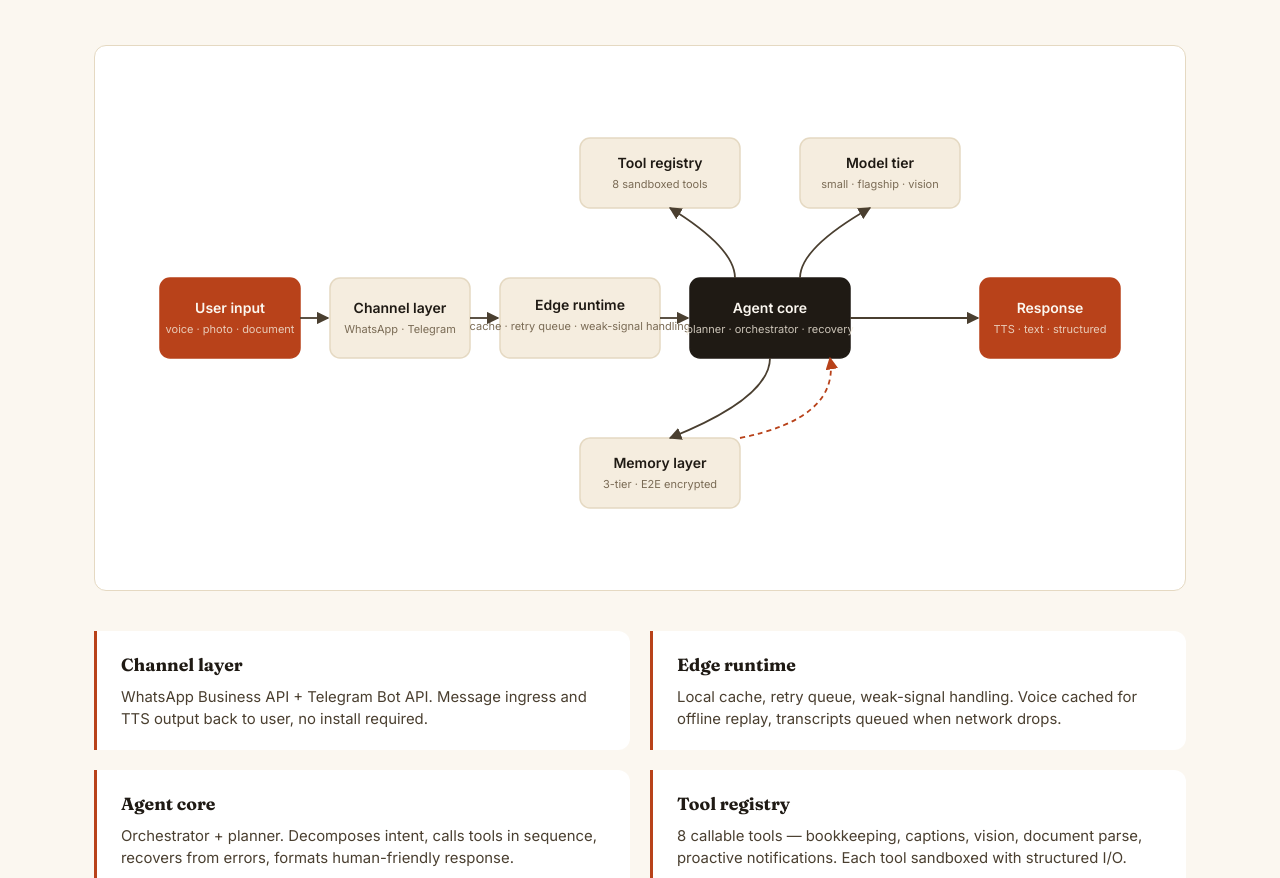
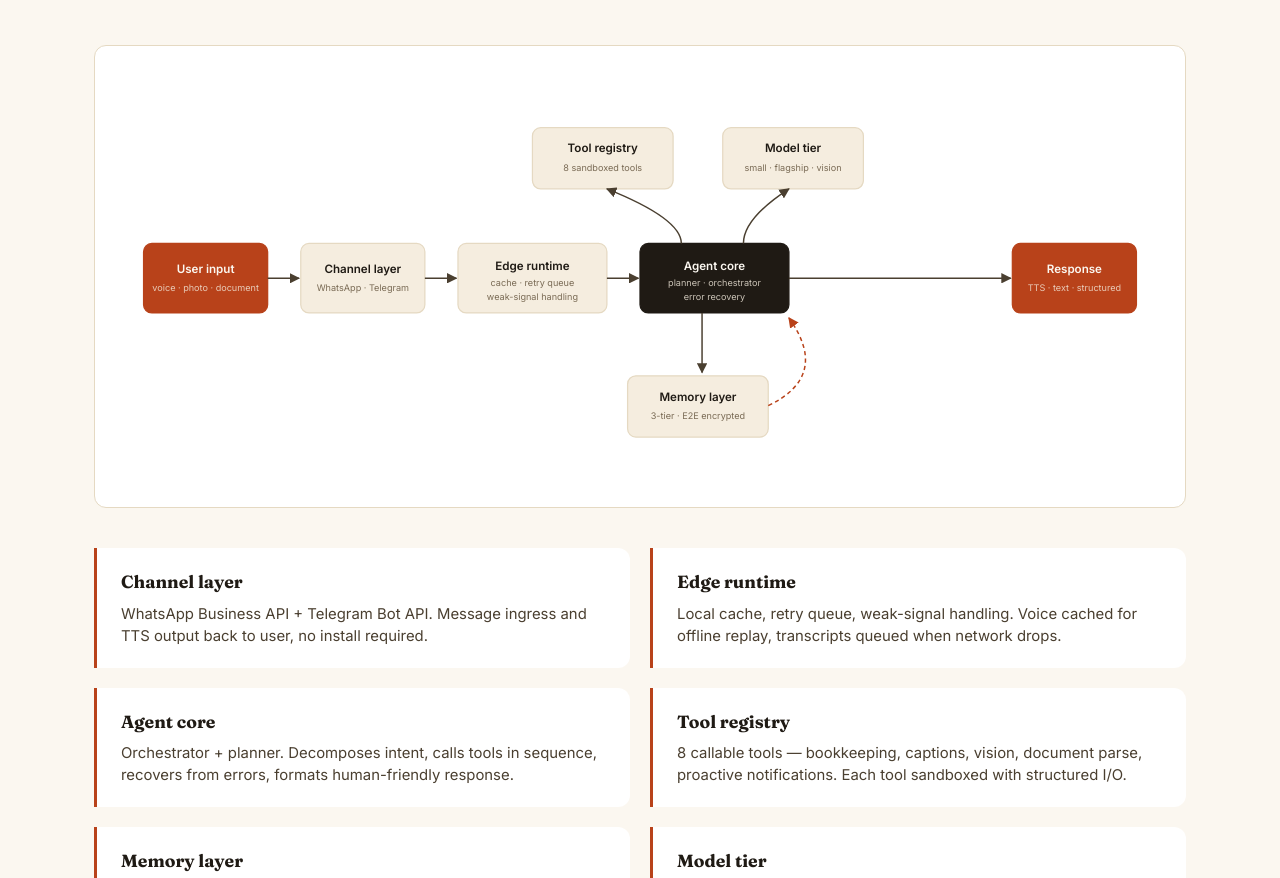
Before and after one commit to gamingsipol-svg/Sanak-AI-Assistant-for-Indonesian-MSMEs, a plain HTML site: page index.html in a window 1280 px wide. Shown: the part 10484-11362 px from the top of the page. Drawn offline with Linux system fonts and the light colour scheme.

Commit message:
fix(arch): split overflowing subtitle text in Edge runtime and Agent core boxes
Subtitle 'cache · retry queue · weak-signal handling' was overflowing
the Edge runtime box width and visually colliding with Agent core's
subtitle. Solution: expand viewBox 1000→1240, respace boxes, split
long subtitles into two lines via separate text elements.

Applied across EN/ID/CN i18n keys (added .sub1/.sub2 variants).

```diff
--- a/i18n-extra-2.js
+++ b/i18n-extra-2.js
@@ -54,9 +54,11 @@
       "arch.svg.channel": "Channel layer",
       "arch.svg.channel.sub": "WhatsApp · Telegram",
       "arch.svg.edge": "Edge runtime",
-      "arch.svg.edge.sub": "cache · retry queue · weak-signal handling",
+      "arch.svg.edge.sub1": "cache · retry queue",
+      "arch.svg.edge.sub2": "weak-signal handling",
       "arch.svg.agent": "Agent core",
-      "arch.svg.agent.sub": "planner · orchestrator · recovery",
+      "arch.svg.agent.sub1": "planner · orchestrator",
+      "arch.svg.agent.sub2": "error recovery",
       "arch.svg.tools": "Tool registry",
       "arch.svg.tools.sub": "8 sandboxed tools",
       "arch.svg.memory": "Memory layer",
@@ -171,9 +173,11 @@
       "arch.svg.channel": "Layer channel",
       "arch.svg.channel.sub": "WhatsApp · Telegram",
       "arch.svg.edge": "Edge runtime",
-      "arch.svg.edge.sub": "cache · antrian retry · sinyal lemah",
+      "arch.svg.edge.sub1": "cache · antrian retry",
+      "arch.svg.edge.sub2": "sinyal lemah",
       "arch.svg.agent": "Agen inti",
-      "arch.svg.agent.sub": "planner · orchestrator · recovery",
+      "arch.svg.agent.sub1": "planner · orchestrator",
+      "arch.svg.agent.sub2": "error recovery",
       "arch.svg.tools": "Tool registry",
       "arch.svg.tools.sub": "8 tools tersandbox",
       "arch.svg.memory": "Layer memori",
@@ -288,9 +292,11 @@
       "arch.svg.channel": "渠道层",
       "arch.svg.channel.sub": "WhatsApp · Telegram",
       "arch.svg.edge": "边缘运行时",
-      "arch.svg.edge.sub": "缓存 · 重试队列 · 弱信号处理",
+      "arch.svg.edge.sub1": "缓存 · 重试队列",
+      "arch.svg.edge.sub2": "弱信号处理",
       "arch.svg.agent": "智能体核心",
-      "arch.svg.agent.sub": "规划器 · 编排器 · 恢复",
+      "arch.svg.agent.sub1": "规划器 · 编排器",
+      "arch.svg.agent.sub2": "错误恢复",
       "arch.svg.tools": "工具注册表",
       "arch.svg.tools.sub": "8 个沙箱化工具",
       "arch.svg.memory": "记忆层",
--- a/index.html
+++ b/index.html
@@ -281,7 +281,7 @@
   /* === ARCHITECTURE SECTION === */
   .arch-section { background: var(--bg); padding: 5rem 0 6rem; }
   .arch-svg-wrap { margin-top: 3rem; background: var(--surface); border: 1px solid var(--border); border-radius: var(--r-md); padding: 2rem; overflow-x: auto; max-width: 100%; }
-  .arch-svg { display: block; width: 100%; max-width: 1000px; height: auto; margin: 0 auto; min-width: 720px; }
+  .arch-svg { display: block; width: 100%; max-width: 1200px; height: auto; margin: 0 auto; min-width: 720px; }
   .arch-svg .arch-node-bg { fill: var(--bg-warm); stroke: var(--border); stroke-width: 1.5; }
   .arch-svg .arch-node-bg.primary { fill: var(--accent); stroke: var(--accent); }
   .arch-svg .arch-node-bg.dark { fill: var(--ink); stroke: var(--ink); }
@@ -797,7 +797,7 @@
       <p class="section-lead" data-i18n="arch.lead">How Sanak handles a single voice message — across channel, edge runtime, agent core, tools, memory, and back to voice. Average end-to-end latency under 3 seconds.</p>
 
       <div class="arch-svg-wrap" role="img" aria-label="Sanak system architecture diagram">
-        <svg class="arch-svg" viewBox="0 0 1000 480" xmlns="http://www.w3.org/2000/svg">
+        <svg class="arch-svg" viewBox="0 0 1240 480" xmlns="http://www.w3.org/2000/svg">
           <defs>
             <marker id="archArrow" viewBox="0 0 10 10" refX="9" refY="5" markerWidth="7" markerHeight="7" orient="auto-start-reverse">
               <path d="M 0 0 L 10 5 L 0 10 z" fill="#4A3F30"/>
@@ -809,73 +809,76 @@
 
           <!-- User input -->
           <g transform="translate(20, 200)">
-            <rect class="arch-node-bg primary" width="140" height="80" rx="10"/>
-            <text class="arch-label on-dark" x="70" y="35" text-anchor="middle" data-i18n="arch.svg.user">User input</text>
-            <text class="arch-sub on-dark" x="70" y="55" text-anchor="middle" data-i18n="arch.svg.user.tags">voice · photo · document</text>
+            <rect class="arch-node-bg primary" width="150" height="84" rx="10"/>
+            <text class="arch-label on-dark" x="75" y="36" text-anchor="middle" data-i18n="arch.svg.user">User input</text>
+            <text class="arch-sub on-dark" x="75" y="58" text-anchor="middle" data-i18n="arch.svg.user.tags">voice · photo · document</text>
           </g>
 
           <!-- Channel -->
-          <g transform="translate(190, 200)">
-            <rect class="arch-node-bg" width="140" height="80" rx="10"/>
-            <text class="arch-label" x="70" y="35" text-anchor="middle" data-i18n="arch.svg.channel">Channel layer</text>
-            <text class="arch-sub" x="70" y="55" text-anchor="middle" data-i18n="arch.svg.channel.sub">WhatsApp · Telegram</text>
+          <g transform="translate(210, 200)">
+            <rect class="arch-node-bg" width="150" height="84" rx="10"/>
+            <text class="arch-label" x="75" y="36" text-anchor="middle" data-i18n="arch.svg.channel">Channel layer</text>
+            <text class="arch-sub" x="75" y="58" text-anchor="middle" data-i18n="arch.svg.channel.sub">WhatsApp · Telegram</text>
           </g>
 
-          <!-- Edge -->
-          <g transform="translate(360, 200)">
-            <rect class="arch-node-bg" width="160" height="80" rx="10"/>
-            <text class="arch-label" x="80" y="32" text-anchor="middle" data-i18n="arch.svg.edge">Edge runtime</text>
-            <text class="arch-sub" x="80" y="52" text-anchor="middle" data-i18n="arch.svg.edge.sub">cache · retry queue · weak-signal handling</text>
+          <!-- Edge runtime -->
+          <g transform="translate(400, 200)">
+            <rect class="arch-node-bg" width="180" height="84" rx="10"/>
+            <text class="arch-label" x="90" y="32" text-anchor="middle" data-i18n="arch.svg.edge">Edge runtime</text>
+            <text class="arch-sub" x="90" y="52" text-anchor="middle" data-i18n="arch.svg.edge.sub1">cache · retry queue</text>
+            <text class="arch-sub" x="90" y="68" text-anchor="middle" data-i18n="arch.svg.edge.sub2">weak-signal handling</text>
           </g>
 
           <!-- Agent core -->
-          <g transform="translate(550, 200)">
-            <rect class="arch-node-bg dark" width="160" height="80" rx="10"/>
-            <text class="arch-label on-dark" x="80" y="35" text-anchor="middle" data-i18n="arch.svg.agent">Agent core</text>
-            <text class="arch-sub on-dark" x="80" y="55" text-anchor="middle" data-i18n="arch.svg.agent.sub">planner · orchestrator · recovery</text>
+          <g transform="translate(620, 200)">
+            <rect class="arch-node-bg dark" width="180" height="84" rx="10"/>
+            <text class="arch-label on-dark" x="90" y="32" text-anchor="middle" data-i18n="arch.svg.agent">Agent core</text>
+            <text class="arch-sub on-dark" x="90" y="52" text-anchor="middle" data-i18n="arch.svg.agent.sub1">planner · orchestrator</text>
+            <text class="arch-sub on-dark" x="90" y="68" text-anchor="middle" data-i18n="arch.svg.agent.sub2">error recovery</text>
           </g>
 
           <!-- Output -->
-          <g transform="translate(840, 200)">
-            <rect class="arch-node-bg primary" width="140" height="80" rx="10"/>
-            <text class="arch-label on-dark" x="70" y="35" text-anchor="middle" data-i18n="arch.svg.output">Response</text>
-            <text class="arch-sub on-dark" x="70" y="55" text-anchor="middle" data-i18n="arch.svg.output.sub">TTS · text · structured</text>
+          <g transform="translate(1070, 200)">
+            <rect class="arch-node-bg primary" width="150" height="84" rx="10"/>
+            <text class="arch-label on-dark" x="75" y="36" text-anchor="middle" data-i18n="arch.svg.output">Response</text>
+            <text class="arch-sub on-dark" x="75" y="58" text-anchor="middle" data-i18n="arch.svg.output.sub">TTS · text · structured</text>
           </g>
 
           <!-- Tools (top branch from Agent) -->
-          <g transform="translate(440, 60)">
-            <rect class="arch-node-bg" width="160" height="70" rx="10"/>
-            <text class="arch-label" x="80" y="30" text-anchor="middle" data-i18n="arch.svg.tools">Tool registry</text>
-            <text class="arch-sub" x="80" y="50" text-anchor="middle" data-i18n="arch.svg.tools.sub">8 sandboxed tools</text>
+          <g transform="translate(490, 60)">
+            <rect class="arch-node-bg" width="170" height="74" rx="10"/>
+            <text class="arch-label" x="85" y="30" text-anchor="middle" data-i18n="arch.svg.tools">Tool registry</text>
+            <text class="arch-sub" x="85" y="52" text-anchor="middle" data-i18n="arch.svg.tools.sub">8 sandboxed tools</text>
+          </g>
+
+          <!-- Models (top-right branch from Agent) -->
+          <g transform="translate(720, 60)">
+            <rect class="arch-node-bg" width="170" height="74" rx="10"/>
+            <text class="arch-label" x="85" y="30" text-anchor="middle" data-i18n="arch.svg.models">Model tier</text>
+            <text class="arch-sub" x="85" y="52" text-anchor="middle" data-i18n="arch.svg.models.sub">small · flagship · vision</text>
           </g>
 
           <!-- Memory (bottom branch from Agent) -->
-          <g transform="translate(440, 360)">
-            <rect class="arch-node-bg" width="160" height="70" rx="10"/>
-            <text class="arch-label" x="80" y="30" text-anchor="middle" data-i18n="arch.svg.memory">Memory layer</text>
-            <text class="arch-sub" x="80" y="50" text-anchor="middle" data-i18n="arch.svg.memory.sub">3-tier · E2E encrypted</text>
-          </g>
-
-          <!-- Models (top-right branch from Agent) -->
-          <g transform="translate(660, 60)">
-            <rect class="arch-node-bg" width="160" height="70" rx="10"/>
-            <text class="arch-label" x="80" y="30" text-anchor="middle" data-i18n="arch.svg.models">Model tier</text>
-            <text class="arch-sub" x="80" y="50" text-anchor="middle" data-i18n="arch.svg.models.sub">small · flagship · vision</text>
+          <g transform="translate(605, 360)">
+            <rect class="arch-node-bg" width="170" height="74" rx="10"/>
+            <text class="arch-label" x="85" y="30" text-anchor="middle" data-i18n="arch.svg.memory">Memory layer</text>
+            <text class="arch-sub" x="85" y="52" text-anchor="middle" data-i18n="arch.svg.memory.sub">3-tier · E2E encrypted</text>
           </g>
 
           <!-- Forward arrows (left to right) -->
-          <path class="arch-arrow" d="M 160 240 L 188 240"/>
-          <path class="arch-arrow" d="M 330 240 L 358 240"/>
-          <path class="arch-arrow" d="M 520 240 L 548 240"/>
-          <path class="arch-arrow" d="M 710 240 L 838 240"/>
+          <path class="arch-arrow" d="M 170 242 L 208 242"/>
+          <path class="arch-arrow" d="M 360 242 L 398 242"/>
+          <path class="arch-arrow" d="M 580 242 L 618 242"/>
+          <path class="arch-arrow" d="M 800 242 L 1068 242"/>
 
-          <!-- Branches from Agent core to tools/memory/models -->
-          <path class="arch-arrow" d="M 595 200 Q 595 170 530 130"/>
-          <path class="arch-arrow" d="M 660 200 Q 660 170 730 130"/>
-          <path class="arch-arrow" d="M 630 280 Q 630 320 530 360"/>
+          <!-- Branches from Agent core upward to tools and models -->
+          <path class="arch-arrow" d="M 670 200 Q 670 170 580 134"/>
+          <path class="arch-arrow" d="M 745 200 Q 745 170 800 134"/>
+          <!-- Branch downward to memory -->
+          <path class="arch-arrow" d="M 695 284 Q 695 320 695 356"/>
 
           <!-- Return path (memory back to agent) -->
-          <path class="arch-arrow-back" d="M 600 360 Q 700 340 690 280"/>
+          <path class="arch-arrow-back" d="M 775 396 Q 850 360 800 290"/>
         </svg>
       </div>
 
```
